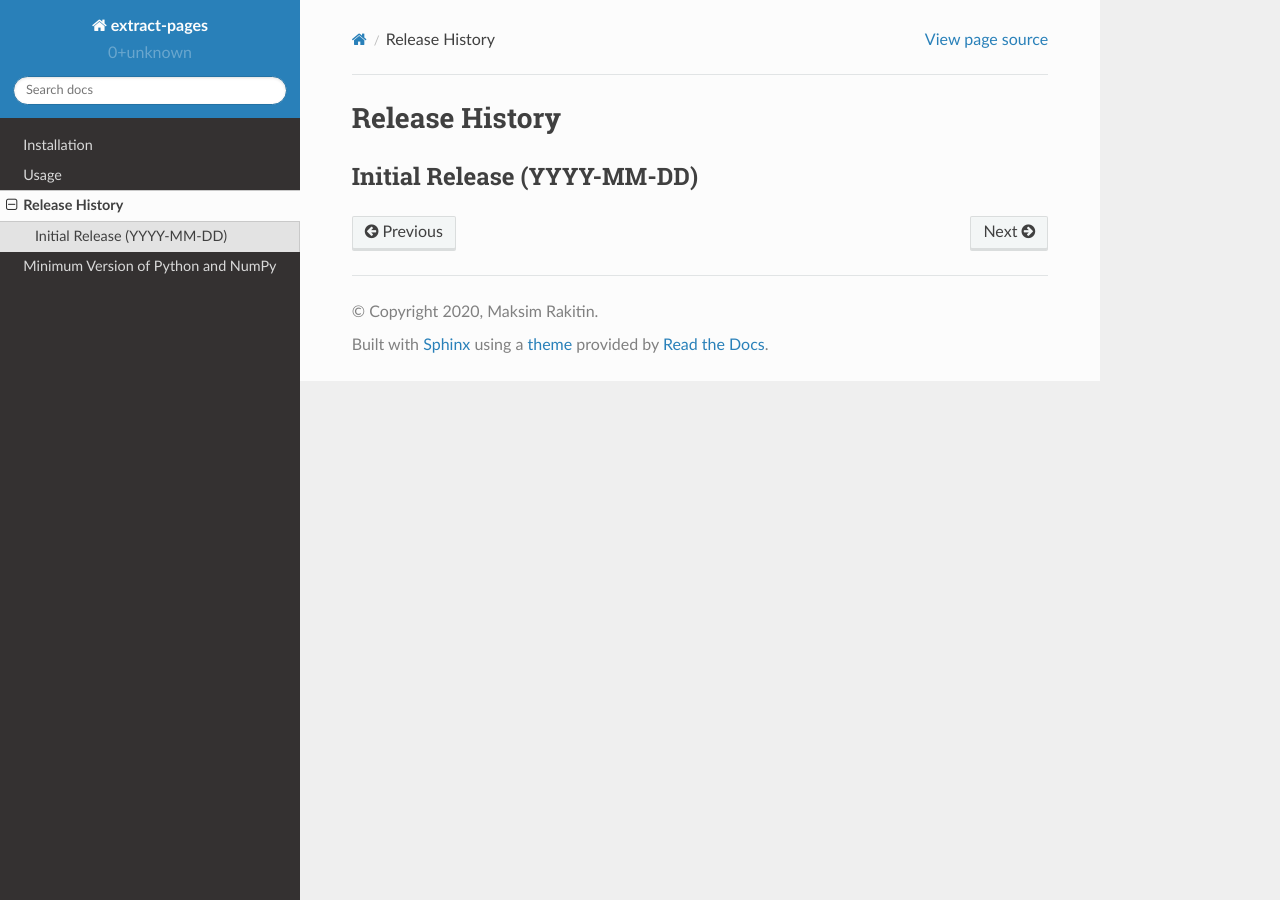
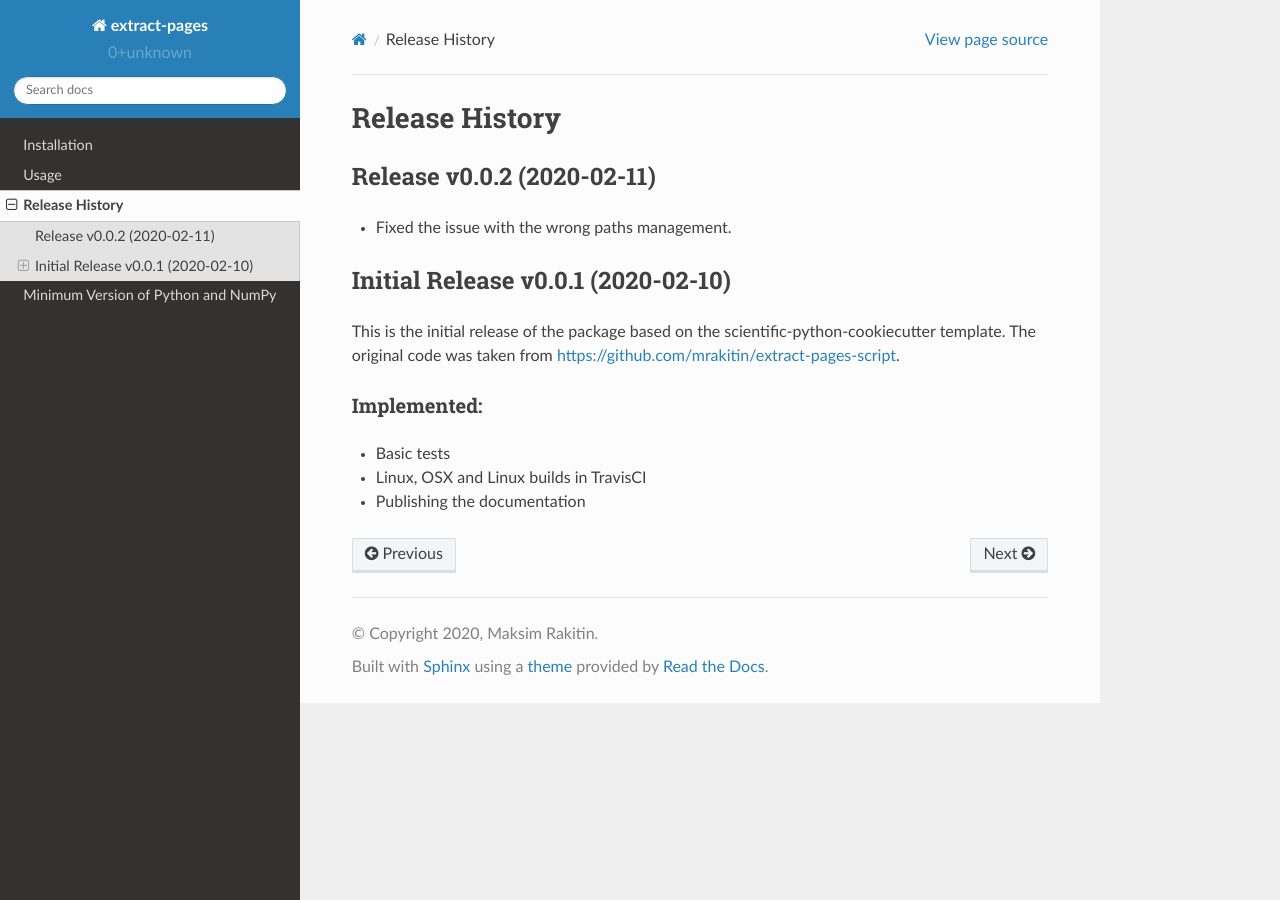
Before and after one commit to mrakitin/extract-pages, a Sphinx documentation site: the page built from docs/source/release-history.rst, in a window 1280 px wide. Built offline with Sphinx 7.4.7 and the Read the Docs theme 2.0.0, drawn with Linux system fonts in a browser that asks for light colours.

Commit message:
DOC: added release history

```diff
--- a/docs/source/release-history.rst
+++ b/docs/source/release-history.rst
@@ -2,5 +2,22 @@
 Release History
 ===============
 
-Initial Release (YYYY-MM-DD)
-----------------------------
+Release v0.0.2 (2020-02-11)
+---------------------------
+
+* Fixed the issue with the wrong paths management.
+
+
+Initial Release v0.0.1 (2020-02-10)
+-----------------------------------
+
+This is the initial release of the package based on the
+scientific-python-cookiecutter template. The original code was taken from
+https://github.com/mrakitin/extract-pages-script.
+
+Implemented:
+************
+
+* Basic tests
+* Linux, OSX and Linux builds in TravisCI
+* Publishing the documentation
```
